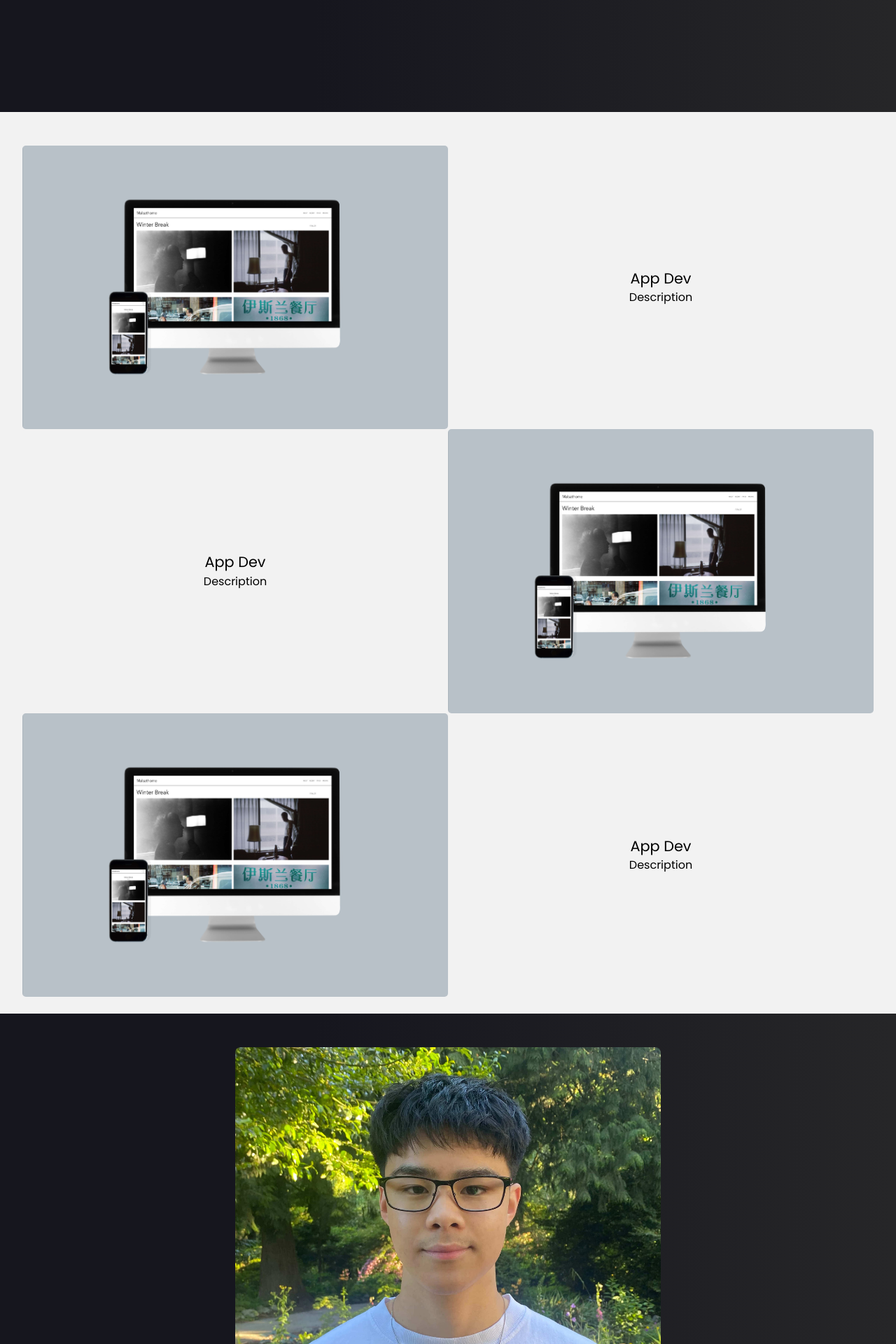
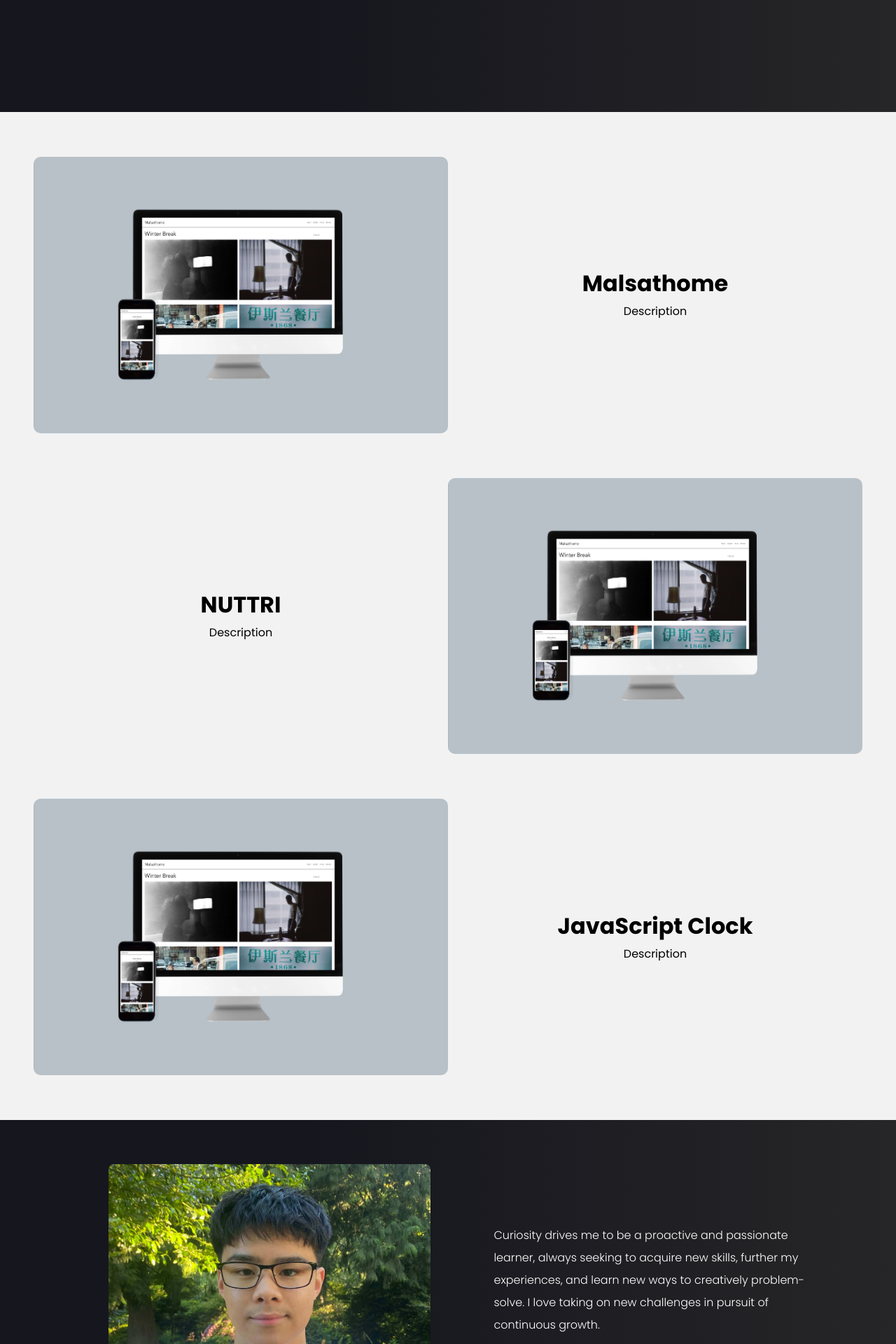
Before and after one commit to MalcolmTann/Portfolio-Build, a PHP site: page / in a window 1280 px wide. Shown: the part 560-2480 px from the top of the page at 70% size. Run offline with PHP 8.4, Linux system fonts and the light colour scheme.

Commit message:
Media query 1200px

```diff
--- a/partials/about-home.php
+++ b/partials/about-home.php
@@ -1,6 +1,11 @@
 <section class="bio">
-    <img src="images/portrait.jpg" alt="Malcolm Tan">
-    <p>Curiosity drives me to be a proactive and passionate learner, always seeking to acquire new skills, further my experiences, and learn new ways to creatively problem-solve. I love taking on new challenges in pursuit of continuous growth.</p>
-    <p>Through integrity, authenticity, and respect towards others, alongside ingenuity and a strong sense of creativity, I strive to bring forth valuable insights to all my work.</p>
-    <button class="btn">View Resume</button>
+    <div class="col col-1">
+        <img src="images/portrait.jpg" alt="Malcolm Tan">
+    </div>
+    <div class="is-flex col col-2">
+        <p>Curiosity drives me to be a proactive and passionate learner, always seeking to acquire new skills, further my experiences, and learn new ways to creatively problem-solve. I love taking on new challenges in pursuit of continuous growth.</p>
+        <p>Through integrity, authenticity, and respect towards others, alongside ingenuity and a strong sense of creativity, I strive to bring forth valuable insights to all my work.</p>
+        <button class="btn">View Resume</button>
+    </div>
+    <div class="background"></div>
 </section>
--- a/partials/projects-home.php
+++ b/partials/projects-home.php
@@ -1,5 +1,4 @@
 <section class="projects">
-
     <div class="artifact">
         <div class="col">
             <a href="..." title="...">
@@ -7,11 +6,10 @@
             </a>
         </div>
         <div class="col">
-            <div class="title">App Dev</div>
+            <div class="title">Malsathome</div>
             <div class="desc">Description</div>
         </div>
     </div>
-
     <div class="artifact">
         <div class="col">
             <a href="..." title="...">
@@ -19,11 +17,10 @@
             </a>
         </div>
         <div class="col">
-            <div class="title">App Dev</div>
+            <div class="title">NUTTRI</div>
             <div class="desc">Description</div>
         </div>
     </div>
-
     <div class="artifact">
         <div class="col">
             <a href="..." title="...">
@@ -31,9 +28,8 @@
             </a>
         </div>
         <div class="col">
-            <div class="title">App Dev</div>
+            <div class="title">JavaScript Clock</div>
             <div class="desc">Description</div>
         </div>
     </div>
-
 </section>
--- a/styles/style.css
+++ b/styles/style.css
@@ -11,12 +11,12 @@ body {
 }
 
 main .intro, .projects, .bio, .sm {
-    padding: 2em 1.5em;
-    z-index: 2;
-    position: relative;
+    padding: 0 1.5em;
     display: flex;
     justify-content: center;
     flex-direction: column;
+    position: relative;
+    overflow: hidden;
 }
 
 /*
@@ -66,6 +59,7 @@ a {
 
 p {
     font-weight: 300;
+    font-size: 1rem;
 }
 
 /*
@@ -229,22 +223,25 @@ header h2 {
 
 .artifact img {
     width: 100%;
-    border-radius: 5px;
+    border-radius: 10px;
+}
+
+.projects .artifact {
+    margin-bottom: 2em;
+}
+
+.projects .artifact:last-of-type {
+    margin-bottom: 0;
 }
 
 .artifact .col {
     margin-top: 1em;
 }
 
-.col .title {
-    font-size: 1.3rem;
-    margin-bottom: 0.4em;
-}
-
-
-.projects .image-desc {
-     /* Color subject to change depending on project */
-    color: rgb(140, 140, 140);
+.artifact .title {
+    font-size: 1.5rem;
+    font-weight: 700;
+    margin-bottom: 0.5em;
 }
 
 /*
@@ -264,33 +265,36 @@ header h2 {
 }
 
 .bio p {
-    line-height: 1.7;
+    line-height: 2;
+    position: relative;
+    font-size: inherit;
 }
 
 .bio p:nth-last-of-type(1) {
     margin-top: 2em;
 }
 
-.bio p:before {
+.bio p:nth-child(1)::before {
     content: '';
     display: block;
     position: absolute;
-    width: 20%;
+    width: 30%;
     height: 2.5px;
     background-color: #ffffff;
-    bottom: 65%;
-    left: 40%;
+    top: -22px;
+    left: 35%;
 }
 
 .bio .btn {
-    margin-top: 2em;
     background: none;
     border: none;
     border-bottom: 1px solid #9bd8f5;
     color: #9bd8f5;
     width: fit-content;
-    padding: 0;
-    font-size: 1.3em;
+    padding: 2em 0 0;
+    margin: 0 auto;
+    font-weight: 600;
+    font-size: 1.2rem;
 }
 
 /*
@@ -349,17 +358,20 @@ footer img {
         font-size: 1.2em;
     }
 
+    .intro h1 {
+        font-size: 2rem;
+    }
+
     .bio img {
         margin-bottom: 4em;
     }
 
-    .bio p:after {
-        bottom: 57.5%;
-        height: 3.5px;
+    .bio p:nth-child(1)::before {
+        top: -34px;
     }
 
     .sm p {
-        font-size: 1.6em;
+        font-size: 1.6rem;
     }
 
     .sm img {
@@ -371,34 +383,48 @@ footer img {
 @media only screen and (min-width: 576px) {
 
     header {
-        padding: 1.5em 2em;
+        padding: 1em 2em;
     }
 
     main .intro, .projects, .bio, .sm {
-        padding: 3em 2em 1.5em;
+        padding: 4em 2em;
+    }
+
+    .projects .artifact {
+        margin-bottom: 3em;
+    }
+
+    .artifact .title {
+        font-size: 1.5rem;
+    }
+
+    .bio .col-1 {
+        text-align: center;
     }
 
     .bio img {
         width: 60%;
+        margin-bottom: 1em;
+    }
+
+    .bio p {
+        width: 80%;
         margin: 0 auto;
     }
 
-    .bio p:first-of-type {
-        margin-top: 4em;
+    .bio p:nth-child(1)::before {
+        top: -30px;
     }
 
-    .bio p:before {
-        bottom: 52%;
-        height: 5px;
+    .bio p:first-of-type {
+        margin-top: 3em;
     }
 
+
     footer {
-        display: flex;
         flex-direction: row-reverse;
-        justify-content: space-between;
-        align-items: center;
-        padding: 1em 3em;
-        font-size: 0.75em;
+        padding: 0 3em;
+        font-size: 0.75rem;
     }
 
     footer .to-top {
@@ -453,7 +482,7 @@ footer img {
     .projects .artifact {
         display: flex;
         align-items: center;
-        margin-bottom: 0;
+        margin-bottom: 4em;
     }
 
     .projects .artifact:nth-of-type(2) {
@@ -468,9 +497,77 @@ footer img {
         margin-top: 0;
     }
 
-
     .bio img {
         width: 50%;
     }
 
 }
+
+@media only screen and (min-width: 992px) {
+
+    header {
+        padding: 1em 3em;
+    }
+
+    main .intro, .projects, .bio, .sm {
+        padding: 4em 3em;
+    }
+
+    .artifact .title {
+        font-size: 2rem;
+    }
+
+    .bio {
+        flex-direction: row;
+        align-items: center;
+        min-height: 80vh;
+        padding: 0 3em 0;
+    }
+
+    .bio .col-2 p {
+        margin-left: 0;
+        width: 90%;
+    }
+
+    .bio .col-2 p:first-of-type {
+        margin-top: 0.5em;
+    }
+
+    .bio img {
+        width: 70%;
+        margin-left: 1em;
+    }
+
+    .bio p:nth-child(1)::before {
+        display: none;
+    }
+
+    .bio .col-2 .btn {
+        margin: 0;
+    }
+
+    footer {
+        padding: 0 4em;
+    }
+
+}
+
+@media only screen and (min-width: 1200px) {
+
+    header {
+        padding: 1em 4em;
+    }
+
+    main .intro, .projects, .bio, .sm {
+        padding: inherit 4em;
+    }
+
+    .sm {
+        max-height: 30em;
+    }
+
+    footer {
+        padding: 0 5em;
+    }
+
+}
```
Also changed, not shown: other parts of styles/style.css (+19 -14 lines), README.md, styles/style.scss (line endings or trailing spaces).
